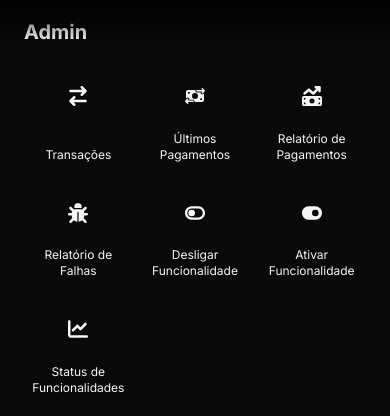
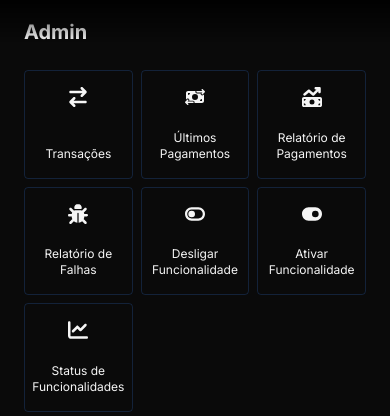
Before and after one commit to imLymei/safeswap-mock, a Next.js app: page / in a window 390 px wide. Shown: the part 850-1266 px from the top of the page. Built offline with nearby package versions, Linux system fonts and the light colour scheme.

Commit message:
style: add border to mobile buttons

```diff
--- a/src/app/_components/MobileSidebarItem.tsx
+++ b/src/app/_components/MobileSidebarItem.tsx
@@ -9,7 +9,7 @@ export default function MobileSidebarItem({
   return (
     <Link
       href={href}
-      className='flex aspect-square flex-col items-center justify-between gap-2 rounded p-4 text-center active:bg-blue-500/20'
+      className='flex aspect-square flex-col items-center justify-between gap-2 rounded border border-blue-500/20 p-4 text-center active:bg-blue-500/20'
     >
       <Icon size={ICON_SIZE.MOBILE} />
       <p className='line-clamp-2'>{name}</p>
```
